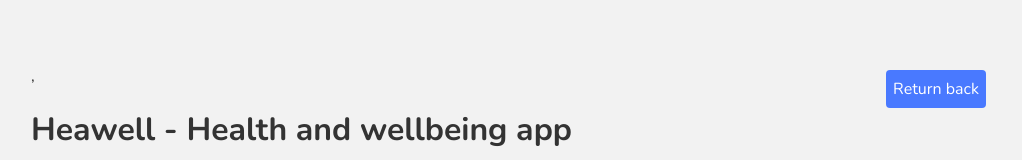
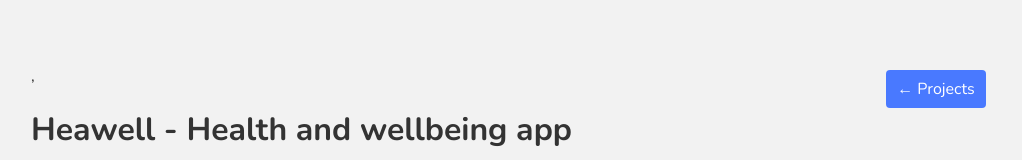
Before and after one commit to NicholasGomis/portfolio, a Next.js app: page /project1/project1 in a window 1280 px wide. Shown: the part 179-339 px from the top of the page, without its empty margins (129-1151 px from the left). Built offline with nearby package versions, Linux system fonts and the light colour scheme.

Commit message:
Adjusted btn return

```diff
--- a/pages/project1/project1.js
+++ b/pages/project1/project1.js
@@ -11,7 +11,7 @@ export default function Projectone(props) {
 
 <div className='testing'>
     <Link href={"/projects"}>
-    <a className={styles.btntwo}> Return back </a>
+    <a className={styles.btntwo}> ← Projects </a>
     </Link>,
      <h1>Heawell - Health and wellbeing app</h1>
     </div>
```
Also changed, not shown: 2 other files (tests, documents, lock files or other folders).
